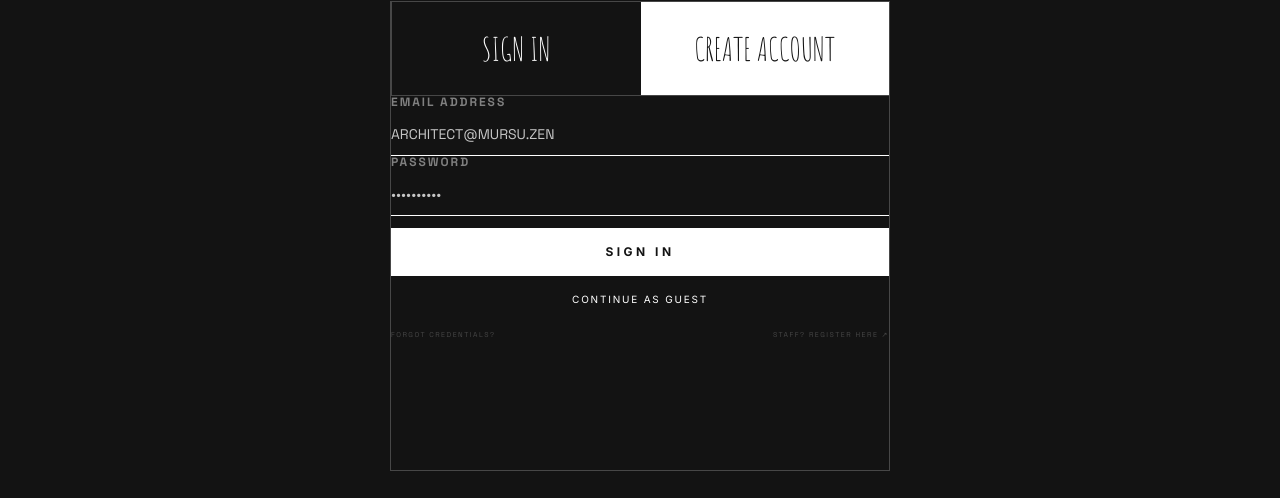
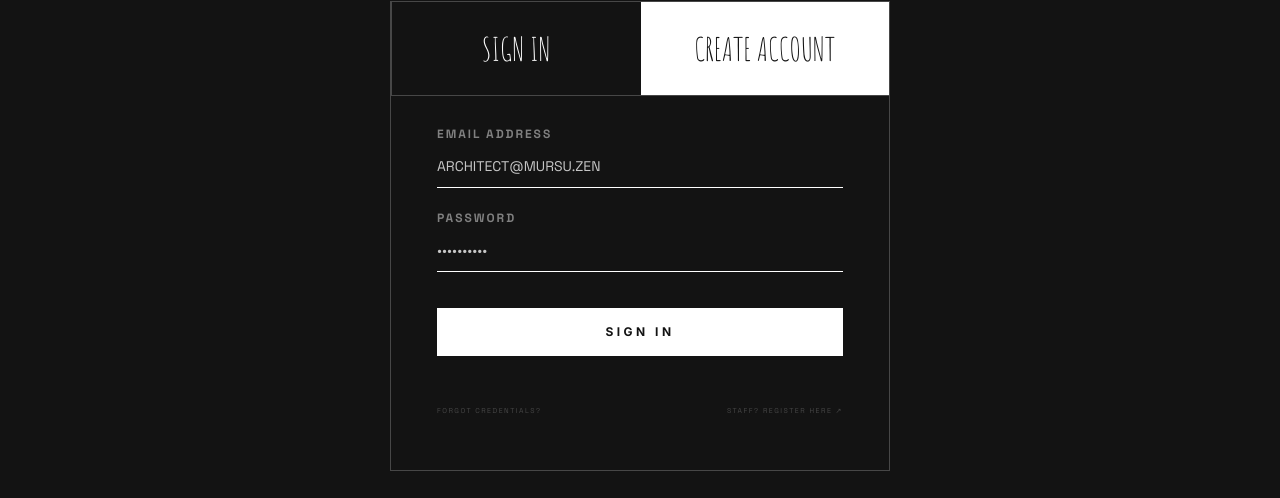
Before and after one commit to x-bananer/mursu-sushi-restaurant, a React (Vite) app in the folder frontend/: page /auth in a window 1280 px wide. Shown: the part 219-717 px from the top of the page. Built offline with nearby package versions, Linux system fonts and the light colour scheme; no server answers.

Commit message:
Integrate log in with state handlers and navigation to profile if sucess.

```diff
--- a/frontend/src/components/customer/user/login/login.jsx
+++ b/frontend/src/components/customer/user/login/login.jsx
@@ -1,31 +1,81 @@
+import { useState } from "react";
 import InputField from "../../../shared/input-field/InputField";
 import Button from "../../../shared/button/Button";
+import Loader from "../../../shared/loader/Loader";
+import ErrorState from "../../../shared/error-state/errorState";
+import { useLogin } from "../../../../hooks/apiHooks/auth";
+import { useNavigate } from 'react-router';
 
 export default function Login({ onForgot, onAdminRegister }) {
+	const { login, loading, error } = useLogin();
+  const navigate = useNavigate();
+
+  console.log('login: ', login);
+
+	const [form, setForm] = useState({
+		email: "",
+		password: "",
+	});
+
+	const handleChange = (e) => {
+		setForm((prev) => ({
+			...prev,
+			[e.target.name]: e.target.value,
+		}));
+	};
+
+	const handleSubmit = async (e) => {
+		e.preventDefault();
+
+		try {
+      console.log('form: ', form);
+			await login(form);
+      if (localStorage.token) {
+        navigate("/user-profile");
+      }
+		} catch (err) {
+			<ErrorState
+					message={err}
+				/>
+		}
+	};
+
+	// LOADING STATE
+	if (loading) {
+		return <Loader text="Signing you in..." />;
+	}
+
 	return (
-    <>
+		<form onSubmit={handleSubmit}>
+			{/* ERROR STATE */}
+			{error && (
+				<ErrorState
+					message={error}
+					onRetry={() => handleSubmit(new Event("submit"))}
+				/>
+			)}
+
 			<InputField
 				label="EMAIL ADDRESS"
 				type="email"
+				name="email"
+				value={form.email}
+				onChange={handleChange}
 				placeholder="ARCHITECT@MURSU.ZEN"
 			/>
 
 			<InputField
 				label="PASSWORD"
 				type="password"
+				name="password"
+				value={form.password}
+				onChange={handleChange}
 				placeholder="••••••••••"
 			/>
 
 			<div className="auth-card__actions">
-        <Button variant="light" className="auth-card__btn">
+				<Button variant="light" className="auth-card__btn" type="submit">
 					SIGN IN
-        </Button>
-
-        <Button
-          variant="link"
-          className="auth-card__btn auth-card__btn--secondary"
-        >
-          CONTINUE AS GUEST
 				</Button>
 			</div>
 
@@ -46,6 +96,6 @@ export default function Login({ onForgot, onAdminRegister }) {
 					STAFF? REGISTER HERE ↗
 				</button>
 			</div>
-    </>
+		</form>
 	);
 }
```
Lines whose indentation alone changed are shown as unchanged.
